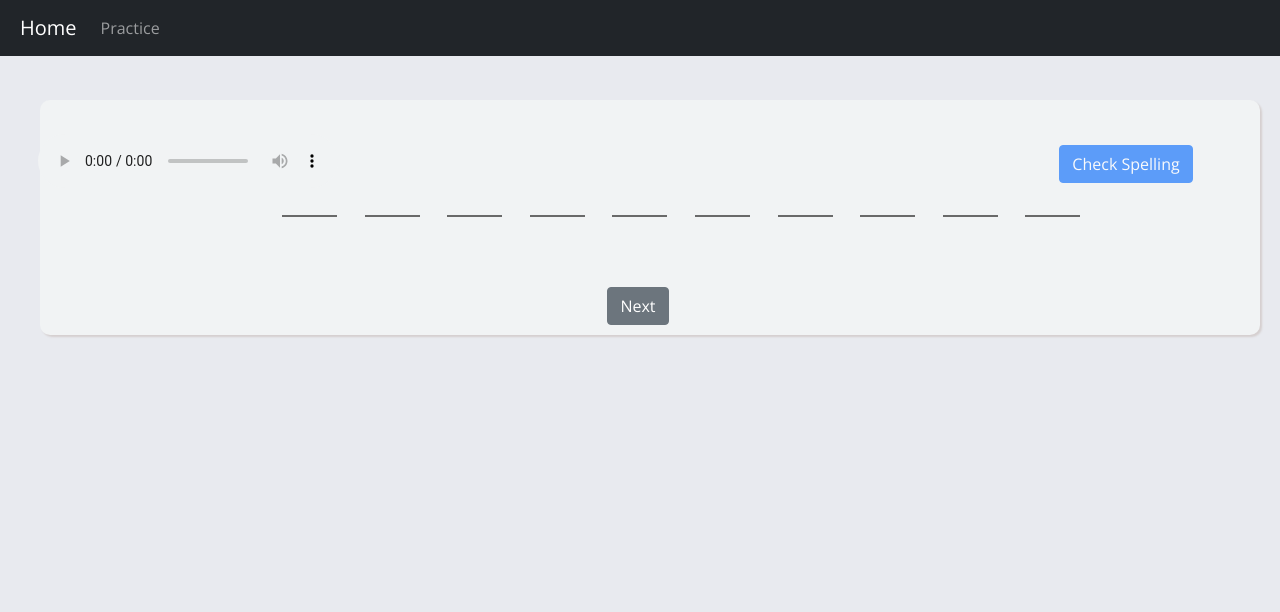
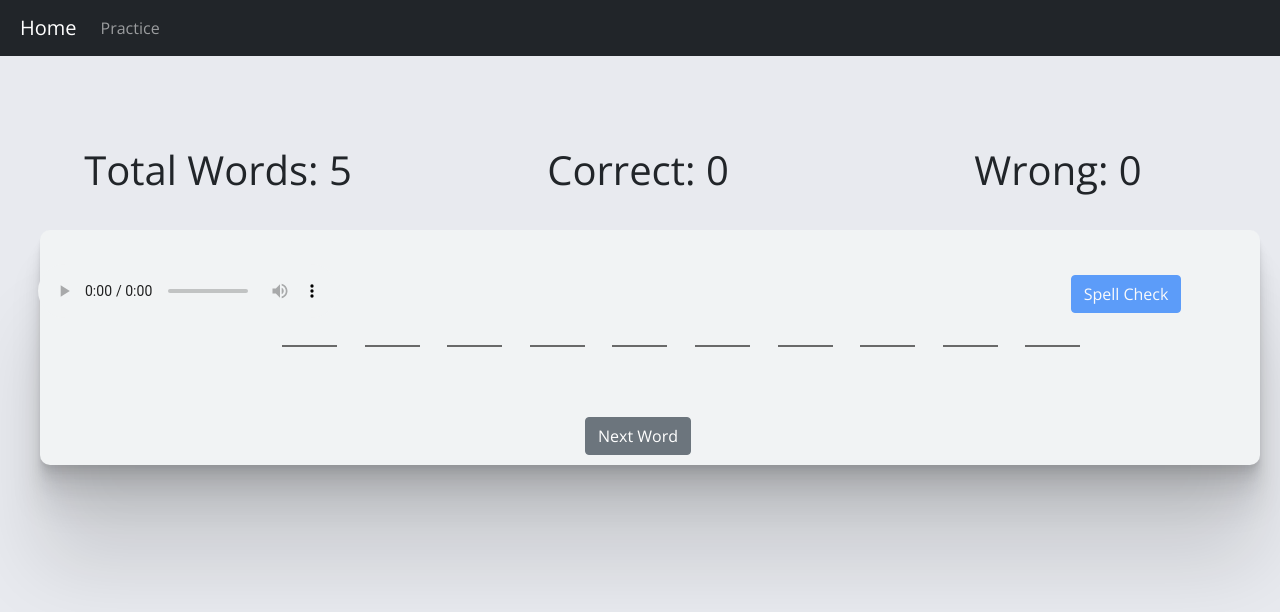
Before and after one commit to saurabhgokhale/spellings, an Angular app: page /practice in a window 1280 px wide. Shown: the top 612 px of the page. Built offline with nearby package versions, Linux system fonts and the light colour scheme.

Commit message:
box shadow and word count

```diff
--- a/src/app/practice/practice.component.css
+++ b/src/app/practice/practice.component.css
@@ -32,10 +32,22 @@ input:focus {
 .left{
     float: left;
 }
-
+/*
 .page{
     margin: 20px;
     background-color: #F1F3F4;
     border-radius: 10px;
     box-shadow: 2px 2px 2px rgb(213, 207, 207);
 }
+*/
+
+.box {
+    margin: 20px;
+    background-color: #F1F3F4;
+    border-radius: 10px;
+    box-shadow: 0 2.8px 2.2px rgba(0, 0, 0, 0.034), 0 6.7px 5.3px rgba(0, 0, 0, 0.048), 0 12.5px 10px rgba(0, 0, 0, 0.06), 0 22.3px 17.9px rgba(0, 0, 0, 0.072), 0 41.8px 33.4px rgba(0, 0, 0, 0.086), 0 100px 80px rgba(0, 0, 0, 0.12);
+}
+
+.stats {
+    font-size: 40px;
+}
--- a/src/app/practice/practice.component.html
+++ b/src/app/practice/practice.component.html
@@ -1,4 +1,11 @@
-<div class="page">
+
+<div class="row stats" style="padding-top: 50px;">
+    <div class="block center">Total Words: {{totalWords}}</div>
+    <div class="block center">Correct: {{correctWords}}</div>
+    <div class="block center">Wrong: {{wrongWords}}</div>
+</div>
+
+<div class="box">
     <div class="row">
         <div class="block center" style="width: 20%;">
             <audio controls>
@@ -7,13 +14,13 @@
         </div>
         <div class="block center" style="width: 60%;"><input value='' [style.width.ch]="charWidth" [style.color]="fontColor" (keyup)="onKey(spelling.value)" #spelling></div>
         <div class="block center left" style="width: 20%;">
-            <button type="button" [disabled]="valueEntered" class="btn btn-primary" (click)="checkSpelling(spelling.value, 0)">Check Spelling</button>
+            <button type="button" [disabled]="valueEntered" class="btn btn-primary" (click)="checkSpelling(spelling.value, 0)">Spell Check</button>
         </div>
     </div>
 
     <div class="row" style="padding-top: 50px;">
         <div class="block center"></div>
-        <div class="block center"><button type="button" class="btn btn-secondary">Next</button></div>
+        <div class="block center"><button type="button" class="btn btn-secondary">Next Word</button></div>
         <div class="block center"></div>
     </div>
 </div>
--- a/src/app/practice/practice.component.ts
+++ b/src/app/practice/practice.component.ts
@@ -15,6 +15,10 @@ export class PracticeComponent implements OnInit {
   public charWidth = 5;
   public fontColor = "dodgerblue";
   public valueEntered = true;
+  public totalWords = 5;
+  public correctWords = 0;
+  public wrongWords = 0;
+
   constructor() { }
 
   ngOnInit(): void {
```
